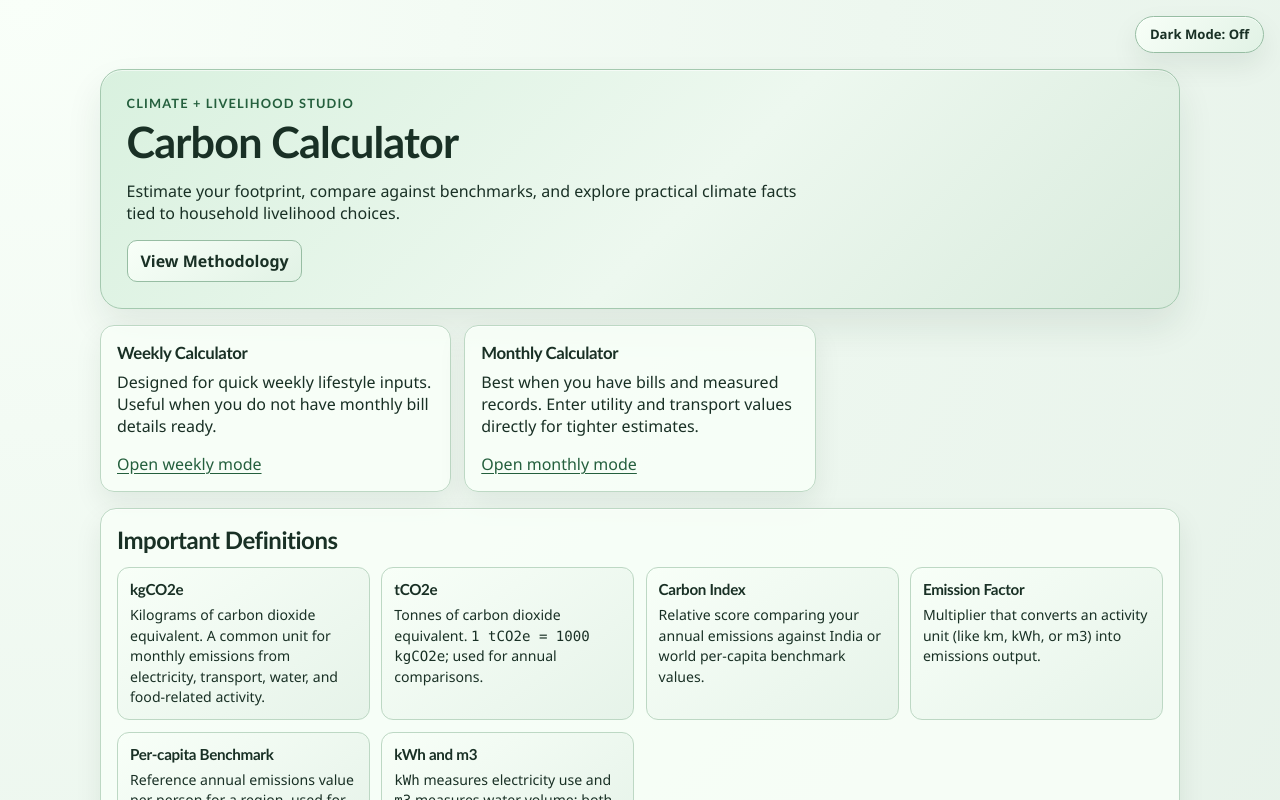
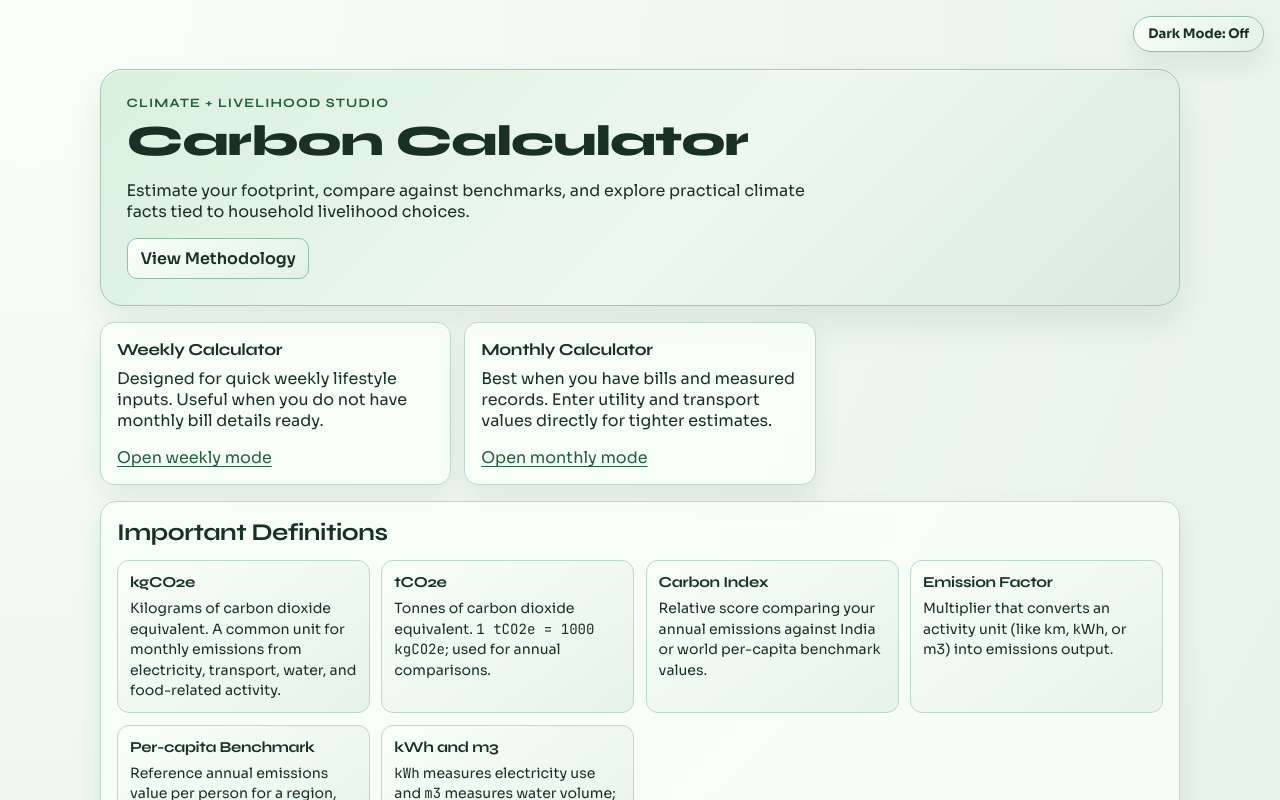
Before and after one commit to tejas-n-rao/EE_CreativeProject, a Next.js app in the folder apps/web/: page / in a window 1280 px wide. Shown: the top 800 px of the page. Built offline with nearby package versions, Linux system fonts and the light colour scheme.

Commit message:
UI Changes

```diff
--- a/apps/web/app/globals.css
+++ b/apps/web/app/globals.css
@@ -1,7 +1,9 @@
+@import url("https://fonts.googleapis.com/css2?family=JetBrains+Mono:wght@400;600&family=Sora:wght@400;500;600;700&family=Syne:wght@600;700;800&display=swap");
+
 :root {
-  --font-body: "Avenir Next", "Segoe UI Variable", "Segoe UI", "IBM Plex Sans", sans-serif;
-  --font-display: "Avenir Next Demi Bold", "Avenir Next", "Trebuchet MS", "Gill Sans", sans-serif;
-  --font-mono: "IBM Plex Mono", "SFMono-Regular", Menlo, monospace;
+  --font-body: "Sora", "Avenir Next", "Segoe UI Variable", "Segoe UI", sans-serif;
+  --font-display: "Syne", "Avenir Next Demi Bold", "Avenir Next", "Trebuchet MS", sans-serif;
+  --font-mono: "JetBrains Mono", "IBM Plex Mono", "SFMono-Regular", Menlo, monospace;
   --color-text: #193025;
   --color-muted: #426552;
   --color-bg: #f2faf3;
@@ -34,9 +36,9 @@
 }
 
 html[data-theme="dark"] {
-  --font-body: "Avenir Next", "Segoe UI Variable", "Segoe UI", "IBM Plex Sans", sans-serif;
-  --font-display: "Avenir Next Demi Bold", "Avenir Next", "Trebuchet MS", "Gill Sans", sans-serif;
-  --font-mono: "IBM Plex Mono", "SFMono-Regular", Menlo, monospace;
+  --font-body: "Sora", "Avenir Next", "Segoe UI Variable", "Segoe UI", sans-serif;
+  --font-display: "Syne", "Avenir Next Demi Bold", "Avenir Next", "Trebuchet MS", sans-serif;
+  --font-mono: "JetBrains Mono", "IBM Plex Mono", "SFMono-Regular", Menlo, monospace;
   --color-text: #d8f6df;
   --color-muted: #8cb49a;
   --color-bg: #050a07;
@@ -423,11 +425,11 @@ html[data-theme="dark"] .sweep-pane-content-animated::after {
 }
 
 .methodology-page {
-  max-width: 920px;
+  width: min(100%, 820px);
   margin: 0 auto;
-  padding: 3rem 1.25rem 4rem;
+  padding: 2rem 1rem 2.5rem;
   display: grid;
-  gap: 1.25rem;
+  gap: 0.9rem;
 }
 
 .methodology-hero {
@@ -438,21 +440,21 @@ html[data-theme="dark"] .sweep-pane-content-animated::after {
     var(--color-hero-end) 100%
   );
   border: 1px solid var(--color-border-strong);
-  border-radius: 20px;
-  padding: 1.5rem;
+  border-radius: 16px;
+  padding: 1.15rem 1.1rem;
   box-shadow: var(--shadow-soft), inset 0 1px 0 var(--gloss-highlight);
 }
 
 .methodology-hero h1 {
-  margin-bottom: 0.5rem;
-  font-size: 2rem;
+  margin-bottom: 0.35rem;
+  font-size: clamp(1.65rem, 3.8vw, 2.1rem);
 }
 
 .methodology-section {
   background: var(--color-panel);
   border: 1px solid var(--color-border);
-  border-radius: 16px;
-  padding: 1.25rem;
+  border-radius: 14px;
+  padding: 0.95rem 1rem;
   box-shadow: var(--shadow-soft), inset 0 1px 0 var(--gloss-highlight);
 }
 
@@ -475,30 +477,34 @@ html[data-theme="dark"] .sweep-pane-content-animated::after {
 
 .methodology-section h2 {
   margin-top: 0;
-  margin-bottom: 0.8rem;
+  margin-bottom: 0.55rem;
+  font-size: 1.16rem;
 }
 
 .methodology-section ul {
   margin: 0;
-  padding-left: 1.2rem;
+  padding-left: 1.05rem;
   display: grid;
-  gap: 0.45rem;
+  gap: 0.32rem;
 }
 
 .equation {
-  font-family: "IBM Plex Mono", "SFMono-Regular", Menlo, monospace;
+  font-family: var(--font-mono);
   background: var(--color-tooltip-bg);
   color: var(--color-tooltip-text);
   border-radius: 10px;
-  padding: 0.8rem 0.9rem;
-  margin: 0 0 1rem;
+  padding: 0.62rem 0.72rem;
+  margin: 0 0 0.65rem;
+  font-size: 0.9rem;
+  overflow-x: auto;
+  white-space: nowrap;
 }
 
 .methodology-cards {
-  margin-top: 1rem;
+  margin-top: 0.7rem;
   display: grid;
-  grid-template-columns: repeat(auto-fit, minmax(220px, 1fr));
-  gap: 0.75rem;
+  grid-template-columns: 1fr;
+  gap: 0.58rem;
 }
 
 .methodology-card {
@@ -514,25 +520,26 @@ html[data-theme="dark"] .sweep-pane-content-animated::after {
 }
 
 .methodology-table-wrap {
-  margin-top: 0.8rem;
+  margin-top: 0.55rem;
   overflow-x: auto;
   border: 1px solid var(--color-border);
   border-radius: 12px;
+  max-width: 100%;
 }
 
 .methodology-table {
   width: 100%;
   border-collapse: collapse;
-  min-width: 760px;
+  min-width: 640px;
   background: var(--color-panel-solid);
 }
 
 .methodology-table th,
 .methodology-table td {
   border-bottom: 1px solid var(--color-border);
-  padding: 0.6rem 0.7rem;
+  padding: 0.5rem 0.58rem;
   text-align: left;
-  font-size: 0.86rem;
+  font-size: 0.82rem;
   vertical-align: top;
 }
 
@@ -548,14 +555,15 @@ html[data-theme="dark"] .sweep-pane-content-animated::after {
 }
 
 .methodology-markdown {
-  margin: 0.8rem 0 0;
-  padding: 1rem;
+  margin: 0.58rem 0 0;
+  padding: 0.78rem;
   border: 1px solid var(--color-border);
   border-radius: 12px;
   background: var(--color-panel-solid);
   color: var(--color-text);
-  font-size: 0.9rem;
-  line-height: 1.55;
+  font-size: 0.86rem;
+  line-height: 1.48;
+  overflow-wrap: anywhere;
 }
 
 .methodology-markdown > * {
@@ -563,7 +571,7 @@ html[data-theme="dark"] .sweep-pane-content-animated::after {
 }
 
 .methodology-markdown > * + * {
-  margin-top: 0.85rem;
+  margin-top: 0.62rem;
 }
 
 .methodology-markdown h1,
@@ -588,15 +596,15 @@ html[data-theme="dark"] .sweep-pane-content-animated::after {
 }
 
 .methodology-markdown p {
-  line-height: 1.65;
+  line-height: 1.52;
 }
 
 .methodology-markdown ul,
 .methodology-markdown ol {
   margin: 0;
-  padding-left: 1.2rem;
+  padding-left: 1rem;
   display: grid;
-  gap: 0.4rem;
+  gap: 0.3rem;
 }
 
 .methodology-markdown blockquote {
@@ -630,10 +638,10 @@ html[data-theme="dark"] .sweep-pane-content-animated::after {
 .methodology-markdown th,
 .methodology-markdown td {
   border-bottom: 1px solid var(--color-border);
-  padding: 0.5rem 0.62rem;
+  padding: 0.42rem 0.52rem;
   text-align: left;
   vertical-align: top;
-  min-width: 120px;
+  min-width: 104px;
 }
 
 .methodology-markdown tbody tr:last-child td {
```
